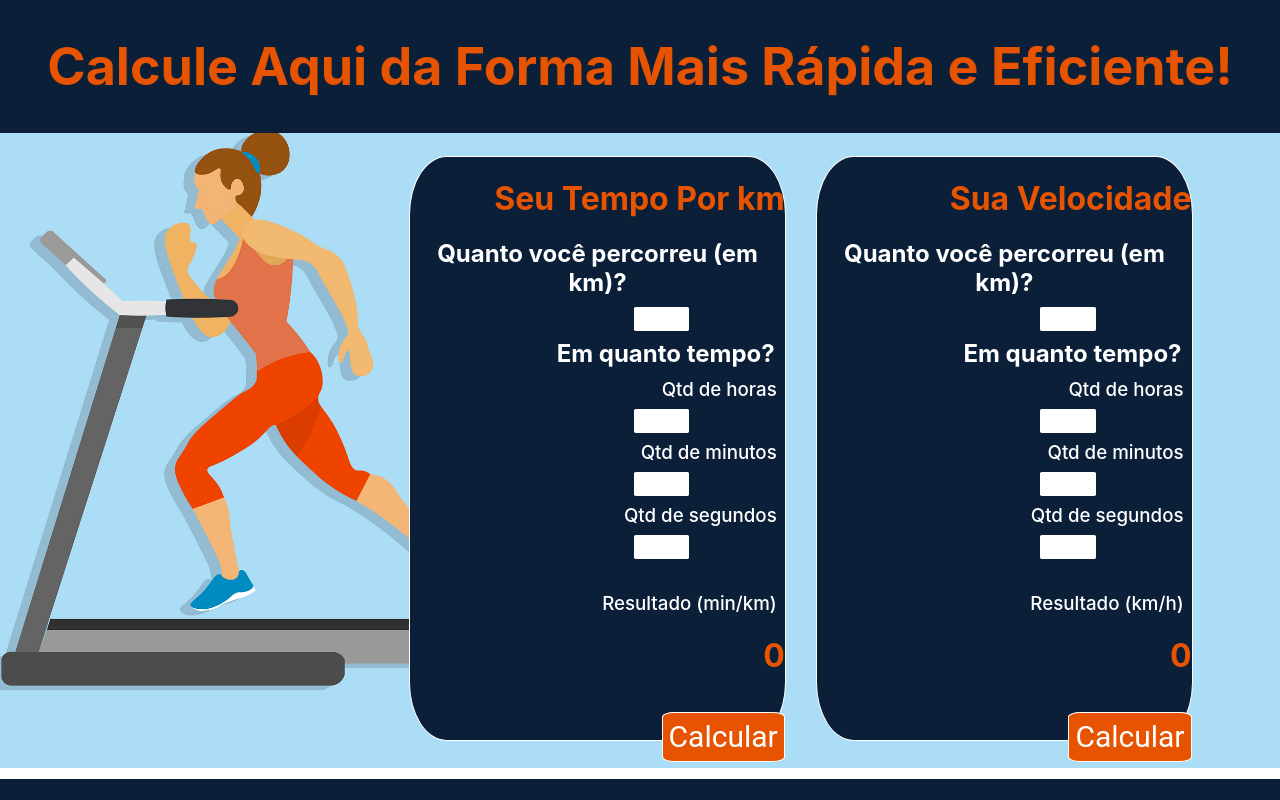
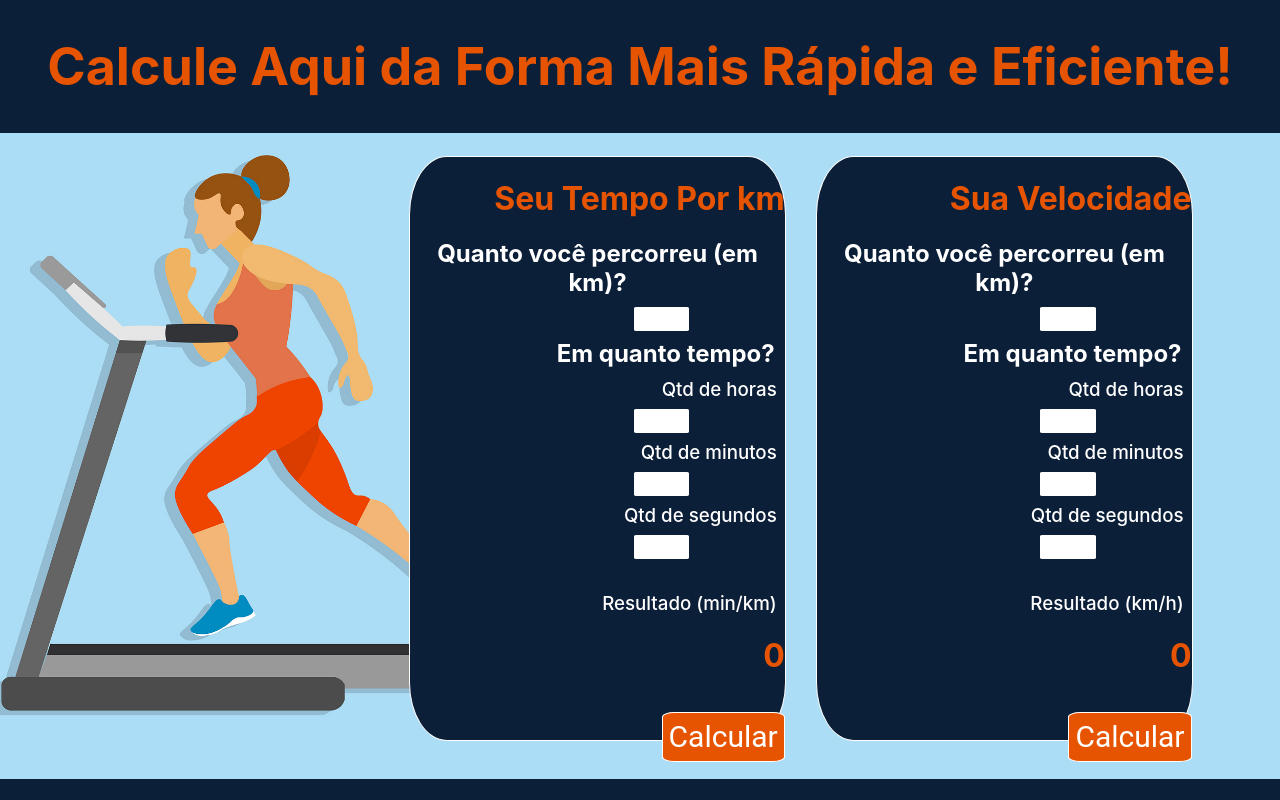
Before and after one commit to sergioneto12/Pace_Calculator, a React (Create React App) app: page / in a window 1280 px wide. Shown: the top 800 px of the page. Built offline with nearby package versions, Linux system fonts and the light colour scheme.

Commit message:
tablet view fix

```diff
--- a/src/App.css
+++ b/src/App.css
@@ -7,7 +7,9 @@
     background-size: 100%;
     background-attachment: fixed;
     background-position-x: 35%;
+    background-position-y: 35%;
     padding-bottom: 60px;
+    background-color: #badcf5;
 
   }
 
@@ -103,7 +105,7 @@
   .Main {
     text-align: center;
     width: 100%;
-    background-image: url('./Images/RunBGC.jpg');
+    background-color: #badcf5;
     background-repeat: no-repeat;
     background-position-x: 65%;
     background-size: auto;
```
Also changed, not shown: 1 other file (tests, documents, lock files or other folders).
